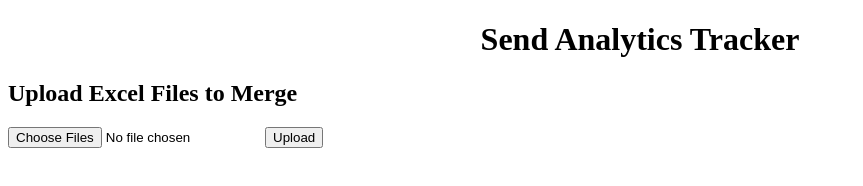
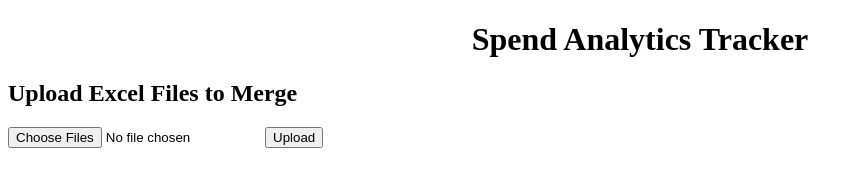
Before and after one commit to jtinaguo/spend_analytics_tracker, a plain HTML site: page templates/index.html in a window 1280 px wide. Shown: the whole page, without its empty margins (0-863 px from the left). Drawn offline with Linux system fonts and the light colour scheme.

Commit message:
Spelling

```diff
--- a/templates/index.html
+++ b/templates/index.html
@@ -28,7 +28,7 @@
     </style>
 </head>
 <body>
-    <h1>Send Analytics Tracker</h1>
+    <h1>Spend Analytics Tracker</h1>
     <h2>Upload Excel Files to Merge</h2>
     <form id="uploadForm" enctype="multipart/form-data">
         <input type="file" name="file[]" multiple>
```
